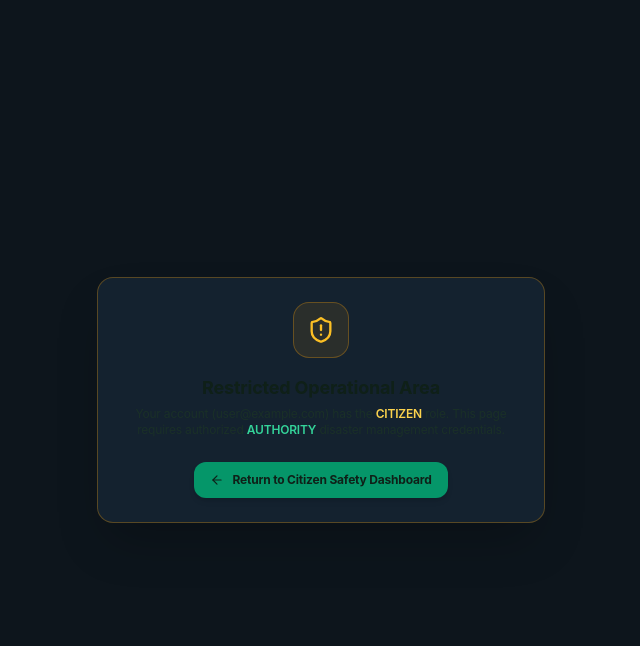
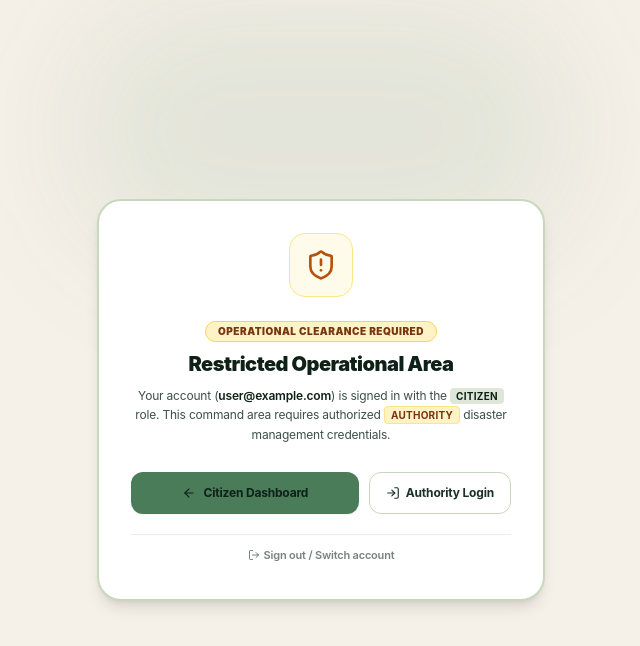
Before and after one commit to syedsirajuddinzain/landslide-watch, a React (Vite) app in the folder frontend/: page /map in a window 1280 px wide. Shown: the top 646 px of the page, without its empty margins (319-959 px from the left). Built offline with nearby package versions, Linux system fonts and the light colour scheme; no server answers; sample sign-in values are in the browser's storage.

Commit message:
feat(ui): update ProtectedRoute restricted screen to Warm Natural Canvas theme

```diff
--- a/frontend/src/components/shared/ProtectedRoute.tsx
+++ b/frontend/src/components/shared/ProtectedRoute.tsx
@@ -1,8 +1,8 @@
-import { Navigate, useLocation, Link } from 'react-router-dom';
+import { Navigate, useLocation, Link, useNavigate } from 'react-router-dom';
 import { useAuthStore } from '../../store/authStore';
 import { Spinner } from './Badges';
 import { UserRole } from '../../types';
-import { ShieldAlert, ArrowLeft } from 'lucide-react';
+import { ShieldAlert, ArrowLeft, LogIn, LogOut } from 'lucide-react';
 
 interface Props {
   children: React.ReactNode;
@@ -12,12 +12,13 @@ interface Props {
 const ROLE_LEVEL: Record<UserRole, number> = { citizen: 0, viewer: 1, authority: 2, admin: 3 };
 
 export function ProtectedRoute({ children, minRole = 'viewer' }: Props) {
-  const { user, role, initialized } = useAuthStore();
+  const { user, role, initialized, signOut } = useAuthStore();
   const location = useLocation();
+  const navigate = useNavigate();
 
   if (!initialized) {
     return (
-      <div className="flex items-center justify-center h-screen bg-surface">
+      <div className="flex items-center justify-center h-screen bg-[#F5F0E8]">
         <Spinner size={32} />
       </div>
     );
@@ -37,25 +38,64 @@ export function ProtectedRoute({ children, minRole = 'viewer' }: Props) {
 
   if (userLevel < requiredLevel) {
     return (
-      <div className="min-h-screen bg-[#0d151c] text-white flex items-center justify-center p-4">
-        <div className="max-w-md w-full p-6 rounded-2xl bg-[#14222f] border border-amber-500/30 text-center space-y-4 shadow-2xl">
-          <div className="w-14 h-14 rounded-2xl bg-amber-500/10 border border-amber-500/30 text-amber-400 flex items-center justify-center mx-auto">
-            <ShieldAlert size={28} />
+      <div className="min-h-screen bg-[#F5F0E8] text-[#0F2018] flex items-center justify-center p-4 relative selection:bg-[#4A7C59] selection:text-white">
+        {/* Background ambient lighting */}
+        <div className="absolute top-0 left-1/2 -translate-x-1/2 w-[500px] h-[260px] bg-[#4A7C59]/10 rounded-full blur-3xl pointer-events-none" />
+
+        <div className="max-w-md w-full p-8 rounded-3xl bg-white border-2 border-[#C8D8BC] text-center space-y-5 shadow-lg relative z-10 animate-in fade-in zoom-in-95 duration-200">
+          <div className="w-16 h-16 rounded-2xl bg-amber-50 border border-amber-200 text-amber-700 flex items-center justify-center mx-auto shadow-xs">
+            <ShieldAlert size={32} />
           </div>
-          <div>
-            <h2 className="text-lg font-bold text-white">Restricted Operational Area</h2>
-            <p className="text-xs text-slate-400 mt-1">
-              Your account ({user.email}) has the <span className="text-amber-300 font-semibold">{role.toUpperCase()}</span> role. This page requires authorized <span className="text-emerald-400 font-semibold">{minRole.toUpperCase()}</span> disaster management credentials.
+
+          <div className="space-y-2">
+            <span className="inline-flex items-center gap-1.5 px-3 py-0.5 rounded-full text-[10px] font-black uppercase tracking-wider bg-amber-100 text-amber-900 border border-amber-300">
+              Operational Clearance Required
+            </span>
+            <h2 className="text-xl font-black text-[#0F2018] tracking-tight">
+              Restricted Operational Area
+            </h2>
+            <p className="text-xs text-[#1A3028]/85 leading-relaxed max-w-sm mx-auto">
+              Your account (<span className="font-semibold text-[#0F2018]">{user.email}</span>) is signed in with the{' '}
+              <span className="px-1.5 py-0.5 rounded font-bold bg-[#C8D8BC]/60 text-[#0F2018] uppercase text-[10px] tracking-wide">
+                {role}
+              </span>{' '}
+              role. This command area requires authorized{' '}
+              <span className="px-1.5 py-0.5 rounded font-bold bg-amber-100 text-amber-900 border border-amber-200 uppercase text-[10px] tracking-wide">
+                {minRole}
+              </span>{' '}
+              disaster management credentials.
             </p>
           </div>
-          <div className="pt-2">
+
+          <div className="pt-2 flex flex-col sm:flex-row gap-2.5">
             <Link
-              to="/citizen"
-              className="inline-flex items-center justify-center gap-2 px-4 py-2.5 rounded-xl bg-emerald-600 hover:bg-emerald-700 text-white text-xs font-bold transition-all shadow-md"
+              to={role === 'citizen' ? '/citizen' : '/'}
+              className="flex-1 inline-flex items-center justify-center gap-2 py-3 px-4 rounded-xl bg-[#4A7C59] hover:bg-[#1A3028] text-white text-xs font-bold transition-all shadow-sm"
             >
               <ArrowLeft size={14} />
-              <span>Return to Citizen Safety Dashboard</span>
+              <span>{role === 'citizen' ? 'Citizen Dashboard' : 'Return Home'}</span>
             </Link>
+
+            <Link
+              to="/authority/login"
+              className="inline-flex items-center justify-center gap-1.5 py-3 px-4 rounded-xl bg-white hover:bg-[#F5F0E8] text-[#1A3028] border border-[#C8D8BC] text-xs font-bold transition-all"
+            >
+              <LogIn size={14} />
+              <span>Authority Login</span>
+            </Link>
+          </div>
+
+          <div className="pt-2 border-t border-[#C8D8BC]/40">
+            <button
+              onClick={async () => {
+                await signOut();
+                navigate('/');
+              }}
+              className="inline-flex items-center gap-1 text-[11px] font-semibold text-[#1A3028]/60 hover:text-red-700 transition-colors"
+            >
+              <LogOut size={12} />
+              <span>Sign out / Switch account</span>
+            </button>
           </div>
         </div>
       </div>
```
